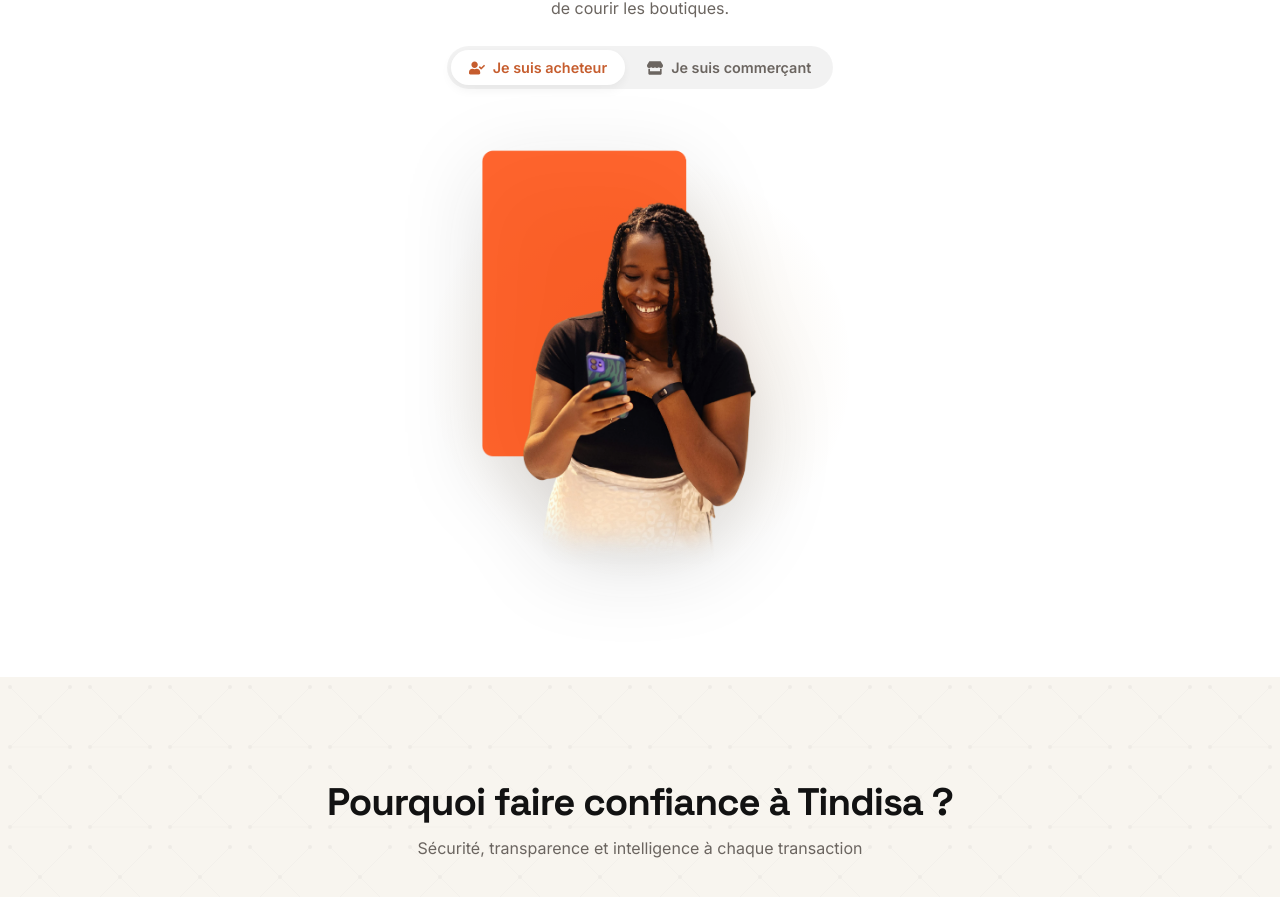
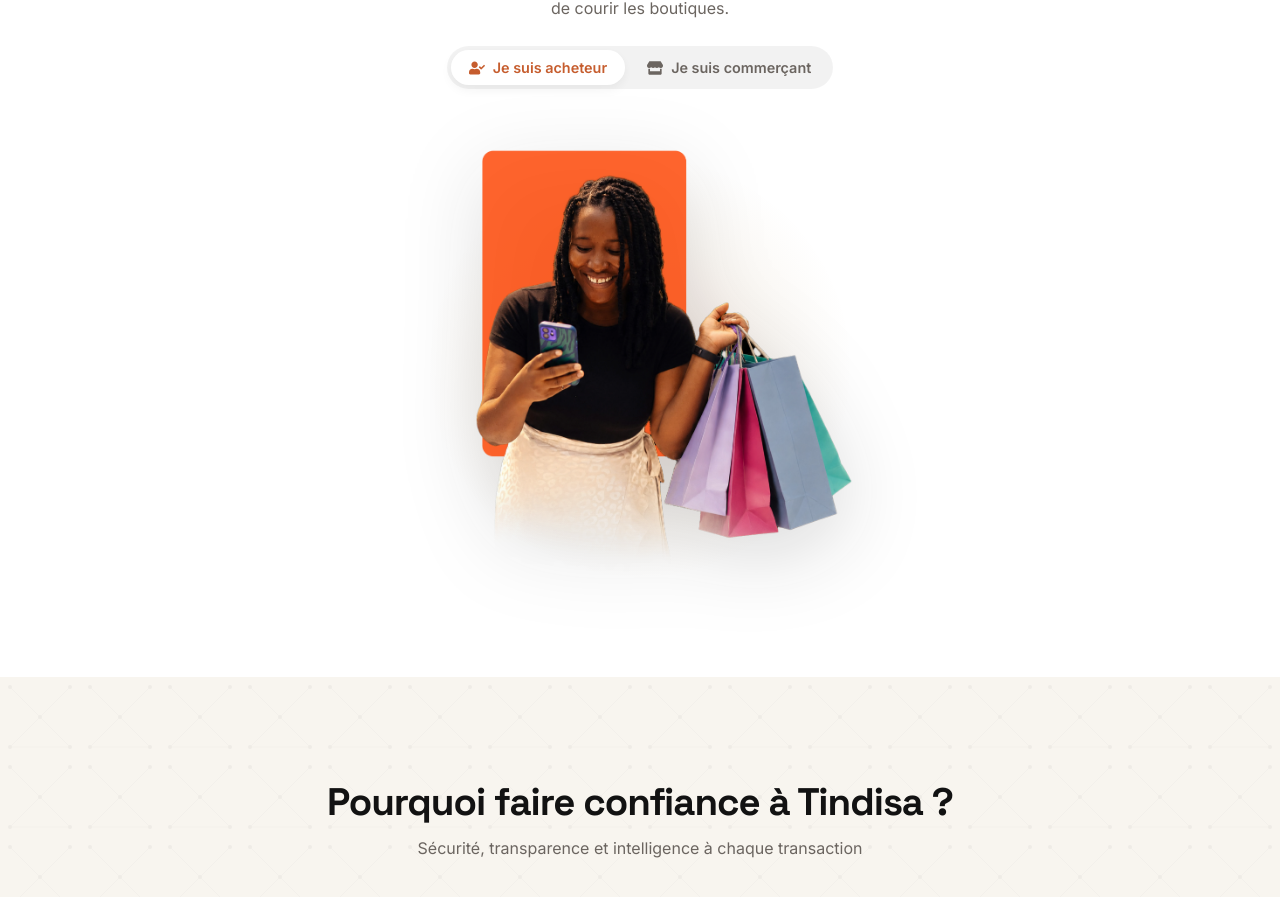
Before and after one commit to Kikanda713/Alih, a React (Vite) app: page / in a window 1280 px wide. Shown: the part 983-1880 px from the top of the page. Built offline with nearby package versions, Linux system fonts and the light colour scheme; no server answers.

Commit message:
picture updated

```diff
--- a/src/App.jsx
+++ b/src/App.jsx
@@ -218,7 +218,7 @@
           <div className="how-stage">
             <img
               key={howProfile}
-              src={howProfile === 'merchant' ? '/TINDISA Persone H1.webp' : '/TINDISA Persone F.webp'}
+              src={howProfile === 'merchant' ? '/TINDISA Persone H1.webp' : '/TINDISA Persone Fok OK.webp'}
               alt={howProfile === 'merchant' ? 'Un commerçant utilise Tindisa' : 'Une cliente utilise Tindisa sur son téléphone'}
               className="how-person"
               loading="lazy"
```
Also changed, not shown: public/TINDISA Persone Fok OK.webp (added).
